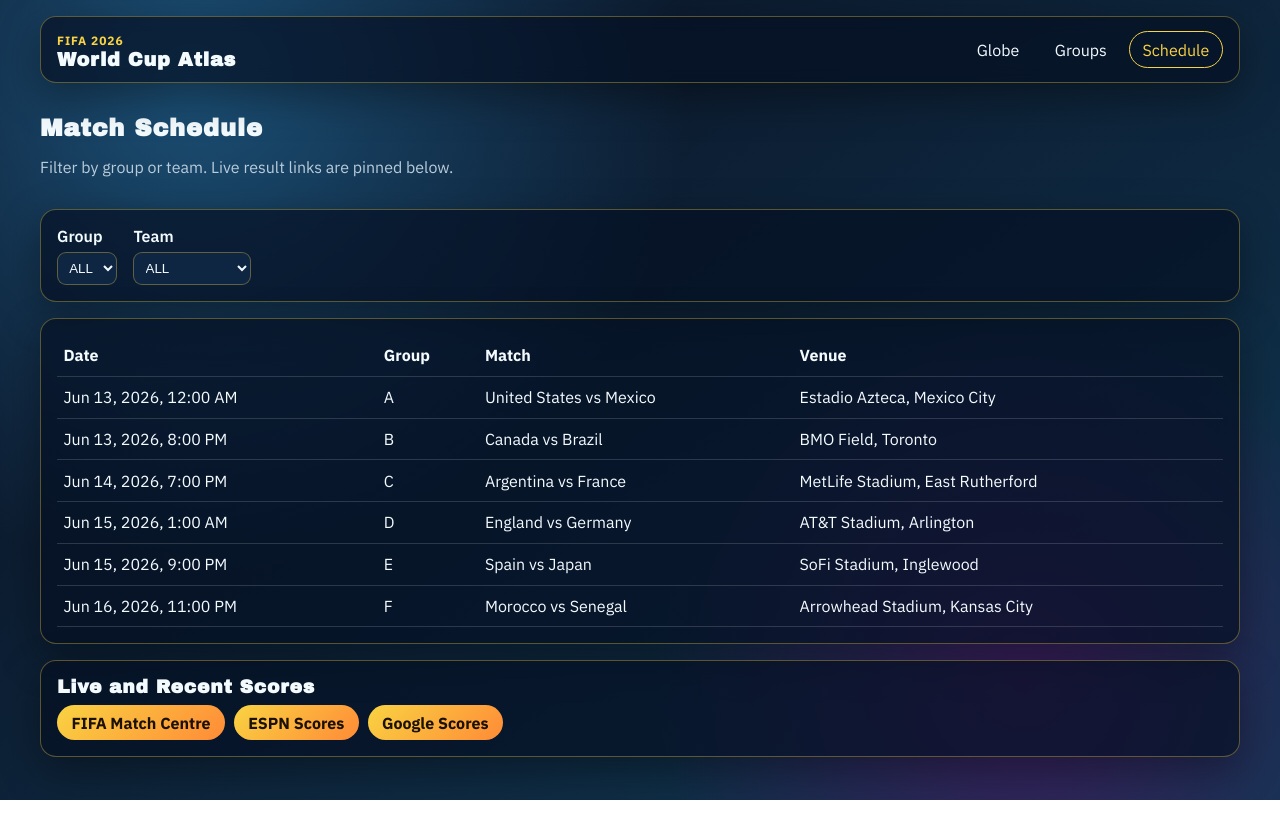
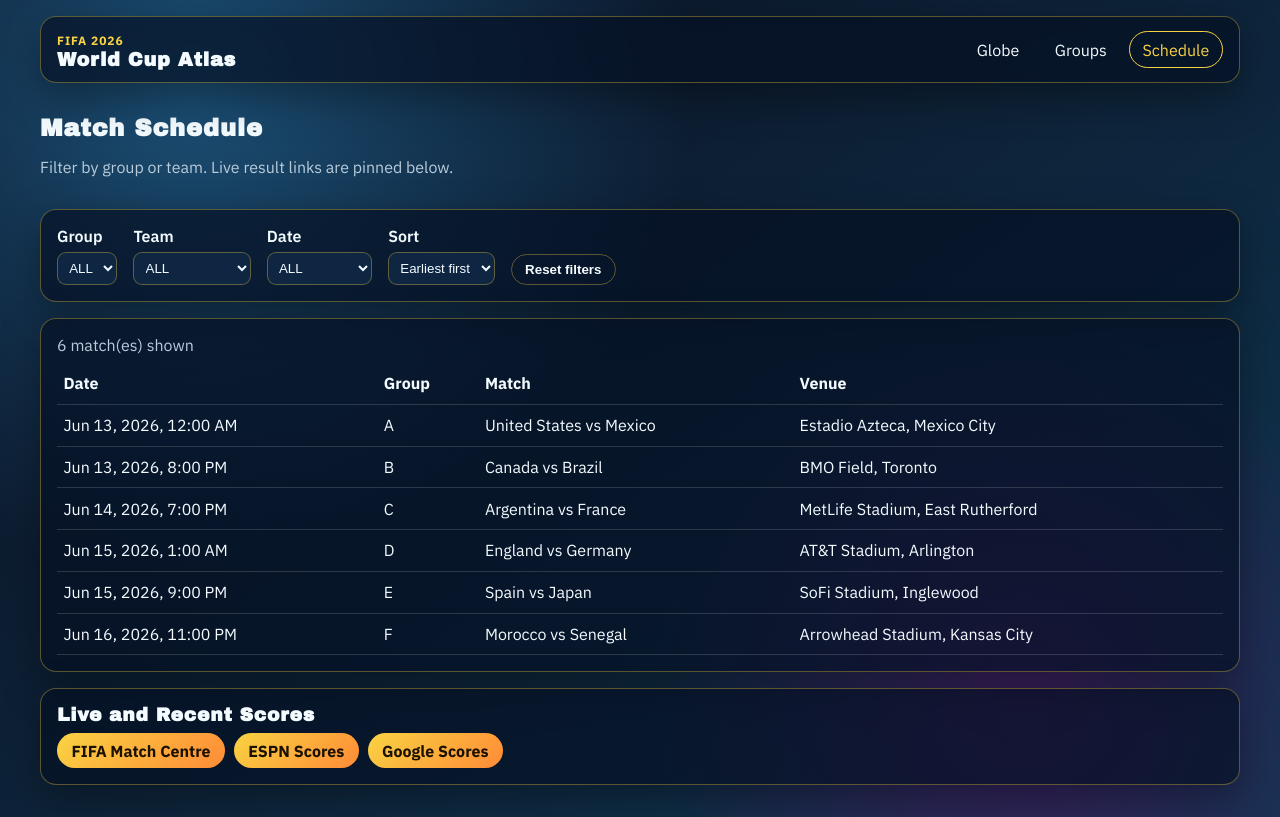
Before and after one commit to mitch-bennett/fifa-world-cup-2026, a React (Vite) app: page /schedule in a window 1280 px wide. Built offline with nearby package versions, Linux system fonts and the light colour scheme.

Commit message:
feat: advance phase implementation and UX polish

```diff
--- a/src/App.jsx
+++ b/src/App.jsx
@@ -1,21 +1,58 @@
+import { Suspense, lazy } from 'react';
 import { Navigate, Route, Routes } from 'react-router-dom';
 import Layout from './components/Layout';
-import HomePage from './pages/HomePage';
-import CountryProfilePage from './pages/CountryProfilePage';
-import GroupsPage from './pages/GroupsPage';
-import SchedulePage from './pages/SchedulePage';
-import NotFoundPage from './pages/NotFoundPage';
+
+const HomePage = lazy(() => import('./pages/HomePage'));
+const CountryProfilePage = lazy(() => import('./pages/CountryProfilePage'));
+const GroupsPage = lazy(() => import('./pages/GroupsPage'));
+const SchedulePage = lazy(() => import('./pages/SchedulePage'));
+const NotFoundPage = lazy(() => import('./pages/NotFoundPage'));
 
 export default function App() {
   return (
     <Routes>
       <Route element={<Layout />}>
-        <Route path="/" element={<HomePage />} />
-        <Route path="/country/:code" element={<CountryProfilePage />} />
-        <Route path="/groups" element={<GroupsPage />} />
-        <Route path="/schedule" element={<SchedulePage />} />
+        <Route
+          path="/"
+          element={
+            <Suspense fallback={<p className="empty">Loading page...</p>}>
+              <HomePage />
+            </Suspense>
+          }
+        />
+        <Route
+          path="/country/:code"
+          element={
+            <Suspense fallback={<p className="empty">Loading page...</p>}>
+              <CountryProfilePage />
+            </Suspense>
+          }
+        />
+        <Route
+          path="/groups"
+          element={
+            <Suspense fallback={<p className="empty">Loading page...</p>}>
+              <GroupsPage />
+            </Suspense>
+          }
+        />
+        <Route
+          path="/schedule"
+          element={
+            <Suspense fallback={<p className="empty">Loading page...</p>}>
+              <SchedulePage />
+            </Suspense>
+          }
+        />
         <Route path="/home" element={<Navigate to="/" replace />} />
-        <Route path="*" element={<NotFoundPage />} />
+        <Route
+          path="*"
+          element={
+            <Suspense fallback={<p className="empty">Loading page...</p>}>
+              <NotFoundPage />
+            </Suspense>
+          }
+        />
       </Route>
     </Routes>
   );
--- a/src/components/GlobeView.jsx
+++ b/src/components/GlobeView.jsx
@@ -1,18 +1,38 @@
-import { useMemo, useRef } from 'react';
+import { useEffect, useMemo, useRef } from 'react';
 import Globe from 'react-globe.gl';
 
-export default function GlobeView({ countries, onCountrySelect }) {
+export default function GlobeView({ countries, selectedCode, onCountrySelect }) {
   const globeRef = useRef(null);
 
   const pointsData = useMemo(
     () =>
       countries.map((country) => ({
         ...country,
-        size: 0.4,
-        color: '#f9d342',
+        size: country.code === selectedCode ? 0.62 : 0.4,
+        color: country.code === selectedCode ? '#00d1ff' : '#f9d342',
       })),
-    [countries],
+    [countries, selectedCode],
   );
+
+  useEffect(() => {
+    if (!globeRef.current) {
+      return;
+    }
+    const controls = globeRef.current.controls();
+    controls.autoRotate = true;
+    controls.autoRotateSpeed = 0.45;
+  }, []);
+
+  useEffect(() => {
+    if (!globeRef.current || !selectedCode) {
+      return;
+    }
+    const selected = countries.find((country) => country.code === selectedCode);
+    if (!selected) {
+      return;
+    }
+    globeRef.current.pointOfView({ lat: selected.lat, lng: selected.lng, altitude: 1.65 }, 700);
+  }, [countries, selectedCode]);
 
   return (
     <div className="globe-canvas">
@@ -25,6 +45,8 @@ export default function GlobeView({ countries, onCountrySelect }) {
         pointAltitude="size"
         pointColor="color"
         pointRadius={0.25}
+        atmosphereColor="#7dc7ff"
+        atmosphereAltitude={0.16}
         pointLabel={(d) => `${d.flag} ${d.name}`}
         onPointClick={(point) => onCountrySelect(point.code)}
       />
--- a/src/components/GroupCard.jsx
+++ b/src/components/GroupCard.jsx
@@ -4,11 +4,15 @@ export default function GroupCard({ group, teams }) {
   return (
     <section className="card group-card">
       <h3>Group {group}</h3>
-      <div className="group-grid">
-        {teams.map((country) => (
-          <CountrySummary key={country.code} country={country} compact />
-        ))}
-      </div>
+      {teams.length === 0 ? (
+        <p className="empty">No teams seeded yet for this group.</p>
+      ) : (
+        <div className="group-grid">
+          {teams.map((country) => (
+            <CountrySummary key={country.code} country={country} compact />
+          ))}
+        </div>
+      )}
     </section>
   );
 }
--- a/src/components/ScheduleTable.jsx
+++ b/src/components/ScheduleTable.jsx
@@ -7,11 +7,16 @@ function formatDate(value) {
 
 export default function ScheduleTable({ matches, teamsByCode }) {
   if (!matches.length) {
-    return <p className="empty">No matches found for these filters.</p>;
+    return (
+      <div className="card">
+        <p className="empty">No matches found for the selected filters.</p>
+      </div>
+    );
   }
 
   return (
     <div className="card table-shell">
+      <p className="table-meta">{matches.length} match(es) shown</p>
       <table>
         <thead>
           <tr>
--- a/src/pages/HomePage.jsx
+++ b/src/pages/HomePage.jsx
@@ -16,12 +16,20 @@ export default function HomePage() {
         <h2>Interactive Globe</h2>
         <p>Click a highlighted country to open a preview before navigating to the full profile.</p>
         <Suspense fallback={<p className="empty">Loading globe...</p>}>
-          <GlobeView countries={countries} onCountrySelect={setSelectedCode} />
+          <GlobeView
+            countries={countries}
+            selectedCode={selectedCode}
+            onCountrySelect={setSelectedCode}
+          />
         </Suspense>
       </div>
       <aside>
         <h2>Country Preview</h2>
-        <CountrySummary country={selectedCountry} />
+        {selectedCountry ? (
+          <CountrySummary country={selectedCountry} />
+        ) : (
+          <p className="empty">Select a country marker to preview team details.</p>
+        )}
       </aside>
     </section>
   );
--- a/src/pages/SchedulePage.jsx
+++ b/src/pages/SchedulePage.jsx
@@ -10,19 +10,40 @@ export default function SchedulePage() {
 
   const [groupFilter, setGroupFilter] = useState('ALL');
   const [teamFilter, setTeamFilter] = useState('ALL');
+  const [dateFilter, setDateFilter] = useState('ALL');
+  const [sortOrder, setSortOrder] = useState('ASC');
 
   const groups = useMemo(
     () => ['ALL', ...Array.from(new Set(matches.map((match) => match.group))).sort()],
     [matches],
   );
 
+  const matchDates = useMemo(
+    () => ['ALL', ...Array.from(new Set(matches.map((match) => match.date.slice(0, 10)))).sort()],
+    [matches],
+  );
+
   const filteredMatches = useMemo(() => {
-    return matches.filter((match) => {
+    const filtered = matches.filter((match) => {
       const groupPass = groupFilter === 'ALL' || match.group === groupFilter;
       const teamPass = teamFilter === 'ALL' || match.home === teamFilter || match.away === teamFilter;
-      return groupPass && teamPass;
+      const datePass = dateFilter === 'ALL' || match.date.startsWith(dateFilter);
+      return groupPass && teamPass && datePass;
     });
-  }, [matches, groupFilter, teamFilter]);
+
+    return filtered.sort((left, right) => {
+      const leftTime = new Date(left.date).getTime();
+      const rightTime = new Date(right.date).getTime();
+      return sortOrder === 'ASC' ? leftTime - rightTime : rightTime - leftTime;
+    });
+  }, [matches, groupFilter, teamFilter, dateFilter, sortOrder]);
+
+  function resetFilters() {
+    setGroupFilter('ALL');
+    setTeamFilter('ALL');
+    setDateFilter('ALL');
+    setSortOrder('ASC');
+  }
 
   return (
     <section className="stack-lg">
@@ -54,6 +75,29 @@ export default function SchedulePage() {
             ))}
           </select>
         </label>
+
+        <label>
+          Date
+          <select value={dateFilter} onChange={(event) => setDateFilter(event.target.value)}>
+            {matchDates.map((date) => (
+              <option key={date} value={date}>
+                {date}
+              </option>
+            ))}
+          </select>
+        </label>
+
+        <label>
+          Sort
+          <select value={sortOrder} onChange={(event) => setSortOrder(event.target.value)}>
+            <option value="ASC">Earliest first</option>
+            <option value="DESC">Latest first</option>
+          </select>
+        </label>
+
+        <button type="button" className="reset-btn" onClick={resetFilters}>
+          Reset filters
+        </button>
       </div>
 
       <ScheduleTable matches={filteredMatches} teamsByCode={byCode} />
--- a/src/styles/app.css
+++ b/src/styles/app.css
@@ -210,6 +210,7 @@ nav {
   display: flex;
   gap: 1rem;
   flex-wrap: wrap;
+  align-items: end;
 }
 
 .filters label {
@@ -226,8 +227,27 @@ select {
   padding: 0.45rem;
 }
 
+.reset-btn {
+  border: 1px solid var(--outline);
+  border-radius: 999px;
+  background: transparent;
+  color: var(--ink);
+  padding: 0.45rem 0.85rem;
+  font-weight: 600;
+  cursor: pointer;
+}
+
+.reset-btn:hover {
+  border-color: var(--accent);
+  color: var(--accent);
+}
+
 .table-shell {
   overflow-x: auto;
+}
+
+.table-meta {
+  margin: 0 0 0.5rem;
 }
 
 table {
```
